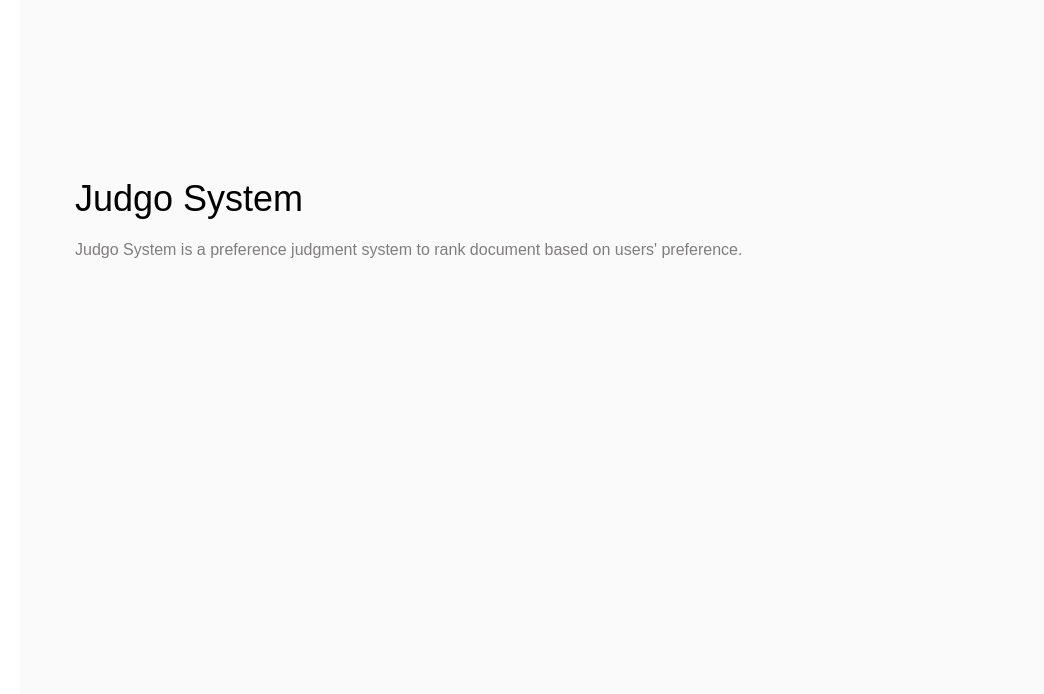
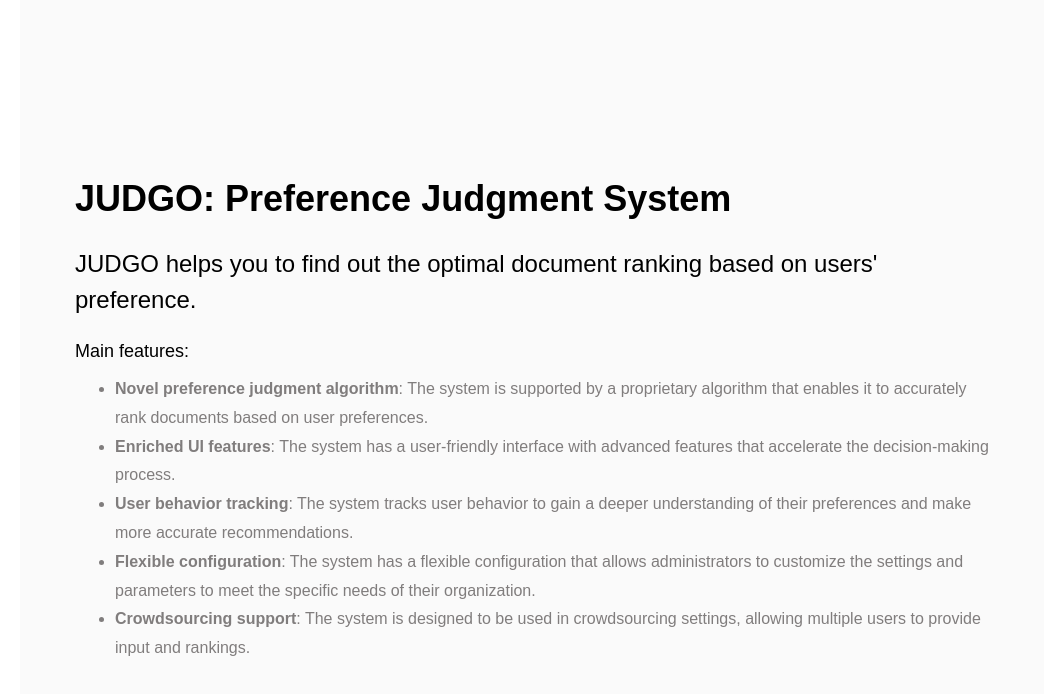
Before and after one commit to judgo-system/judgo-system.github.io, a plain HTML site: page index.html in a window 1280 px wide. Shown: the full height of the page, 236-1280 px from the left. Drawn offline with nearby package versions, Linux system fonts and the light colour scheme.

Commit message:
add main features

```diff
--- a/index.html
+++ b/index.html
@@ -41,10 +41,23 @@
 				<div class="container-fluid px-3 px-md-0">
 					<div class="row">
 						<div class="col-md-12 mb-4">
-							<h1>Judgo System</h1>
-							<p>Judgo System is a preference judgment system to rank document based on users' preference.</p>
+							<h1><b>JUDGO: Preference Judgment System</b></h1>
+							<h3>JUDGO helps you to find out the optimal document ranking based on users' preference.</h3>
 
 						</div>
+					</div>
+					<div class="row">
+						<div class="col-md-12 mb-4">
+							<h4>Main features:</b></h4>
+							<ul>
+								<li><b>Novel preference judgment algorithm</b>: The system is supported by a proprietary algorithm that enables it to accurately rank documents based on user preferences.</li>
+								<li><b>Enriched UI features</b>: The system has a user-friendly interface with advanced features that accelerate the decision-making process.</li>
+								<li><b>User behavior tracking</b>: The system tracks user behavior to gain a deeper understanding of their preferences and make more accurate recommendations.</li>
+								<li><b>Flexible configuration</b>: The system has a flexible configuration that allows administrators to customize the settings and parameters to meet the specific needs of their organization.</li>
+								<li><b>Crowdsourcing support</b>: The system is designed to be used in crowdsourcing settings, allowing multiple users to provide input and rankings.</li>
+							</ul>
+						</div>
+
 					</div>
 				</div>
 			</section>
```
